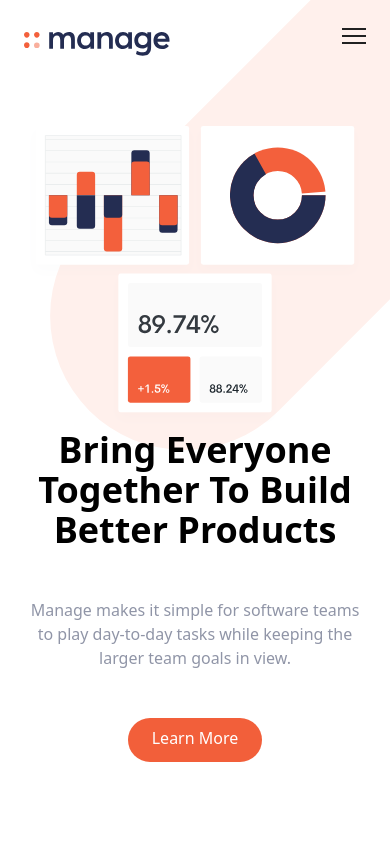
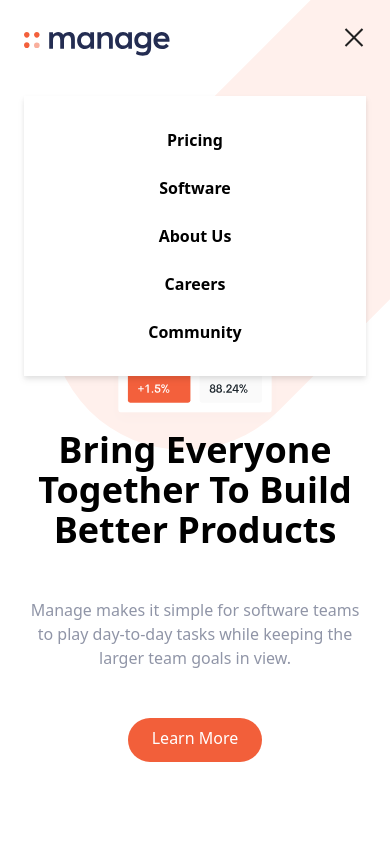
Before and after one commit to BrandonWingerAir/manage-landing-tailwind, a website: page index.html in a window 390 px wide. Both pictures are taken after a click on the button 354 px from the left and 40 px from the top of the page. Shown: the top 844 px of the page. Drawn offline with nearby package versions, Linux system fonts and the light colour scheme; files that its build step writes are made by us from their sources.

Commit message:
mobile navigation menu button events

```diff
--- a/index.html
+++ b/index.html
@@ -41,7 +41,7 @@
 
         <!-- Mobile Menu Items -->
         <div class="md:hidden">
-            <div id="nav" class="hidden absolute flex flex-col items-center self-end py-8 mt-10 space-y-6 font-bold bg-white left-6 right-6 drop-shadow-md sm:w-auto sm:self-center">
+            <div id="nav" class="hidden absolute flex-col items-center self-end py-8 mt-10 space-y-6 font-bold bg-white left-6 right-6 drop-shadow-md sm:w-auto sm:self-center">
                 <a href="#!">Pricing</a>
                 <a href="#!">Software</a>
                 <a href="#!">About Us</a>
@@ -313,5 +313,7 @@
             </div>
         </div>
     </footer>
+
+    <script src="js/script.js"></script>
 </body>
 </html>
--- /dev/null
+++ b/js/script.js
@@ -0,0 +1,8 @@
+const menuBtn = document.getElementById('menu-btn');
+const nav = document.getElementById('nav');
+
+menuBtn.addEventListener('click', () => {
+    menuBtn.classList.toggle('open');
+    nav.classList.toggle('flex');
+    nav.classList.toggle('hidden');
+});
```
